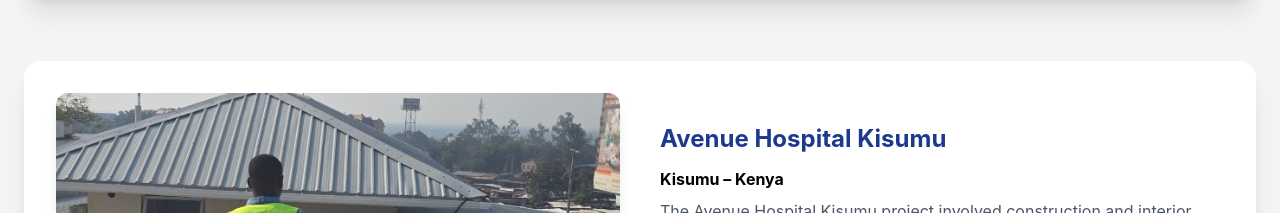
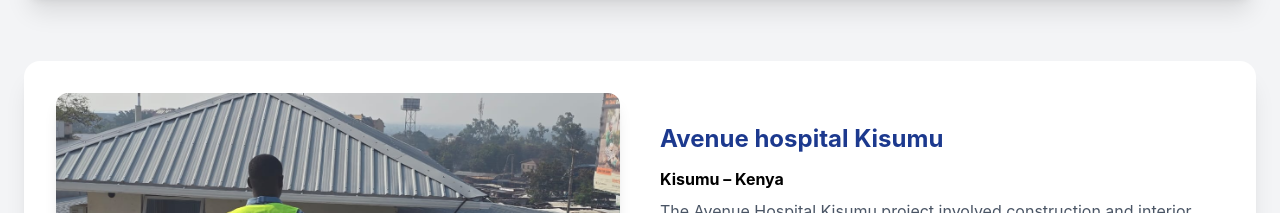
Before and after one commit to Yvonne-muthoni/Civieways-Construction, a React (Vite) app: page /projects in a window 1280 px wide. Shown: the part 5260-5473 px from the top of the page. Built offline with nearby package versions, Linux system fonts and the light colour scheme.

Commit message:
another change

```diff
--- a/src/data/projectsData.js
+++ b/src/data/projectsData.js
@@ -277,7 +277,7 @@
   },
   {
   id: "Avenue Kisumu",
-  heading: "Avenue Hospital Kisumu",
+  heading: "Avenue hospital Kisumu",
   location: "Kisumu – Kenya",
   description:
     "The Avenue Hospital Kisumu project involved construction and interior works within a specialized healthcare environment. The project focused on delivering functional, durable and high-quality spaces designed to support efficient healthcare services and patient care.",
```
